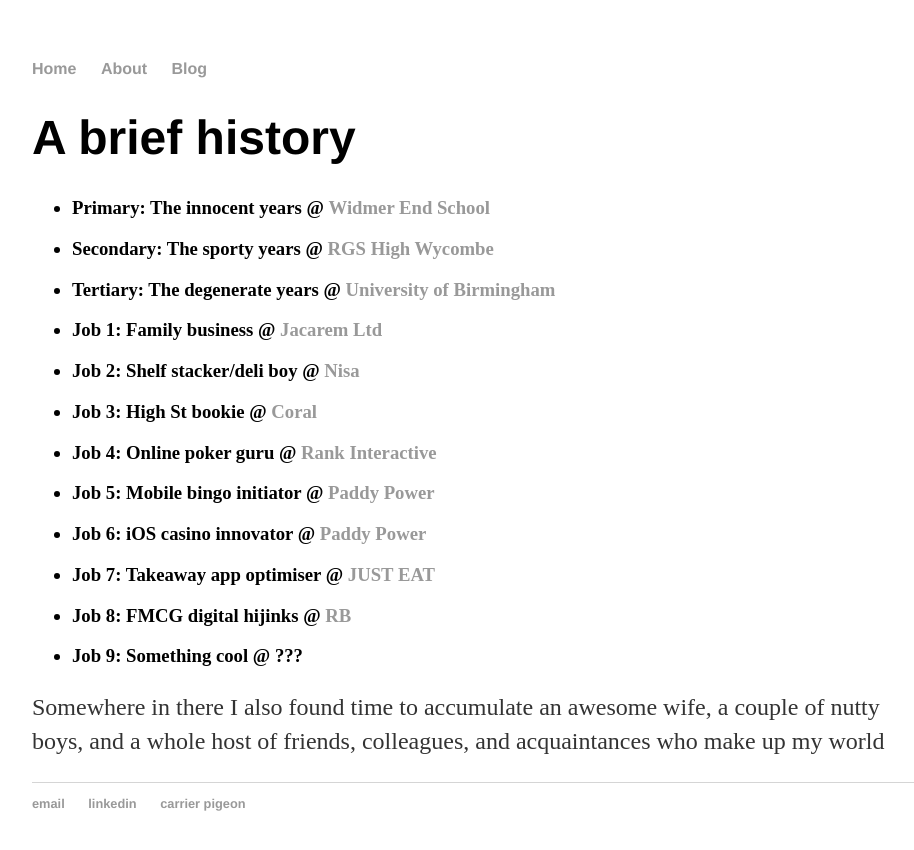
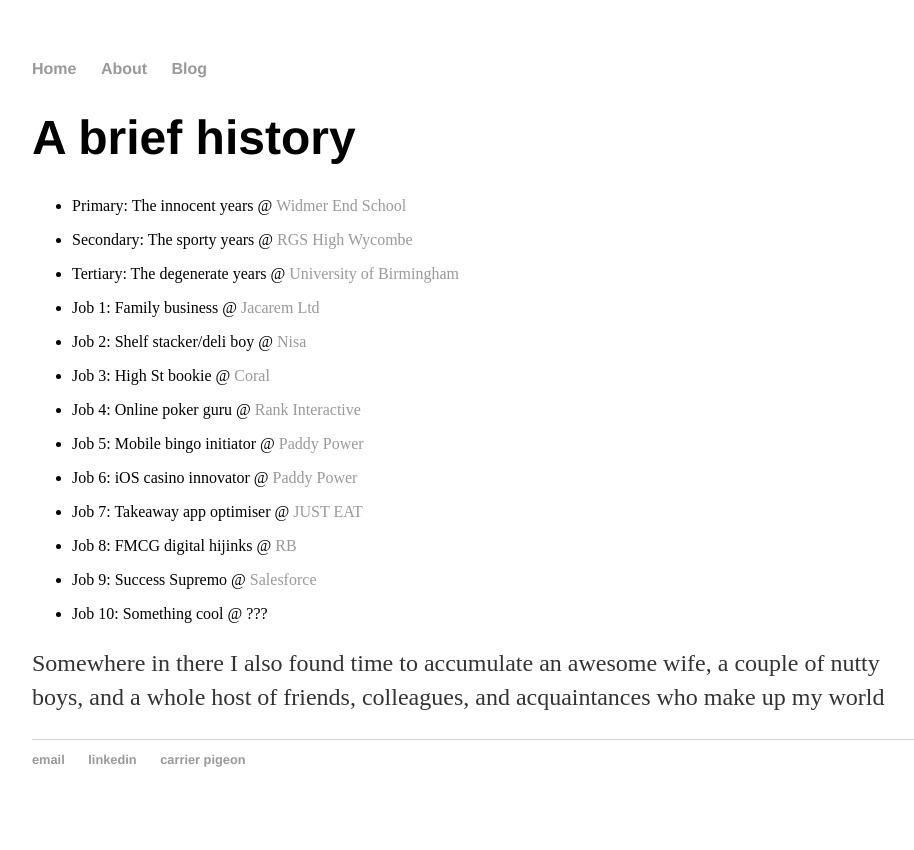
Before and after one commit to reeviobot/reeviobot.github.io, a Jekyll site: the page built from about/index.html, in a window 1280 px wide. Shown: the top 850 px of the page, without its empty margins (160-1074 px from the left). Built offline with Jekyll 4.4.1, drawn with Linux system fonts in a browser that asks for light colours.

Commit message:
Update from Forestry.io Jamie Reeve updated about/index.html

```diff
--- a/about/index.html
+++ b/about/index.html
@@ -1,10 +1,48 @@
 ---
 title: Jamie Reeve | About
 layout: default
+
 ---
 <div class="blurb">
-	<h1>A brief history</h1>
-	<h3><ul><li>Primary: The innocent years @&nbsp;<a href="http://www.widmerend.bucks.sch.uk/">Widmer End&nbsp;School</a><br></li></ul><ul><li>Secondary: The sporty years @&nbsp;<a href="http://www.rgshw.com/">RGS High Wycombe</a></li></ul><ul><li>Tertiary: The degenerate years @ <a href="http://www.birmingham.ac.uk/index.aspx">University of Birmingham</a></li></ul><ul><li>Job 1: Family business @ <a href="http://www.jacarem.co.uk/">Jacarem Ltd</a></li></ul><ul><li>Job 2: Shelf stacker/deli boy @ <a href="http://www.nisalocally.co.uk/">Nisa</a></li></ul><ul><li>Job 3: High St bookie @ <a href="http://www.coral.co.uk/coral-connect/shop-locator?postCode=WC2H">Coral</a></li></ul><ul><li>Job 4: Online poker guru @ <a href="http://www.rank.com/en/index.html">Rank Interactive</a></li></ul><ul><li>Job 5: Mobile bingo initiator @ <a href="http://bingo.paddypower.com/">Paddy Power</a></li></ul><ul><li>Job 6: iOS casino innovator @ <a href="http://casino.paddypower.com/">Paddy Power</a></li></ul><ul><li>Job 7: Takeaway app optimiser @ <a href="https://www.just-eat.co.uk/">JUST EAT</a></li></ul><ul><li>Job 8: FMCG digital hijinks @ <a href="http://www.rb.com/">RB</a></li></ul><ul><li>Job 9: Something cool @ ???</li></ul></h3>
-
-	<p> Somewhere in there I also found time to accumulate an awesome wife, a couple of nutty boys, and a whole host of friends, colleagues, and acquaintances who make up my world</p>
+<h1>A brief history</h1>
+<ul>
+<li>Primary: The innocent years @&nbsp;<a href="http://www.widmerend.bucks.sch.uk/">Widmer End&nbsp;School</a></li>
+</ul>
+<ul>
+<li>Secondary: The sporty years @&nbsp;<a href="http://www.rgshw.com/">RGS High Wycombe</a></li>
+</ul>
+<ul>
+<li>Tertiary: The degenerate years @ <a href="http://www.birmingham.ac.uk/index.aspx">University of Birmingham</a></li>
+</ul>
+<ul>
+<li>Job 1: Family business @ <a href="http://www.jacarem.co.uk/">Jacarem Ltd</a></li>
+</ul>
+<ul>
+<li>Job 2: Shelf stacker/deli boy @ <a href="http://www.nisalocally.co.uk/">Nisa</a></li>
+</ul>
+<ul>
+<li>Job 3: High St bookie @ <a href="http://www.coral.co.uk/coral-connect/shop-locator?postCode=WC2H">Coral</a></li>
+</ul>
+<ul>
+<li>Job 4: Online poker guru @ <a href="http://www.rank.com/en/index.html">Rank Interactive</a></li>
+</ul>
+<ul>
+<li>Job 5: Mobile bingo initiator @ <a href="http://bingo.paddypower.com/">Paddy Power</a></li>
+</ul>
+<ul>
+<li>Job 6: iOS casino innovator @ <a href="http://casino.paddypower.com/">Paddy Power</a></li>
+</ul>
+<ul>
+<li>Job 7: Takeaway app optimiser @ <a href="https://www.just-eat.co.uk/">JUST EAT</a></li>
+</ul>
+<ul>
+<li>Job 8: FMCG digital hijinks @ <a href="http://www.rb.com/">RB</a></li>
+</ul>
+<ul>
+<li>Job 9: Success Supremo @ <a href="http://www.salesforce.com">Salesforce</a></li>
+</ul>
+<ul>
+<li>Job 10: Something cool @ ???</li>
+</ul>
+<p>Somewhere in there I also found time to accumulate an awesome wife, a couple of nutty boys, and a whole host of friends, colleagues, and acquaintances who make up my world</p>
 </div>
```
